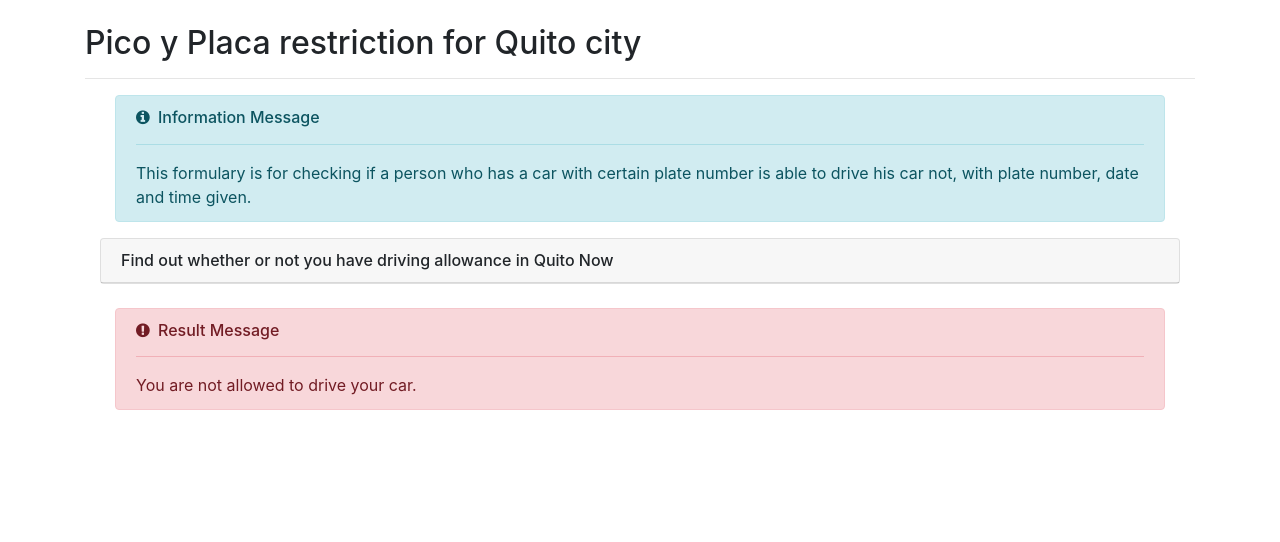
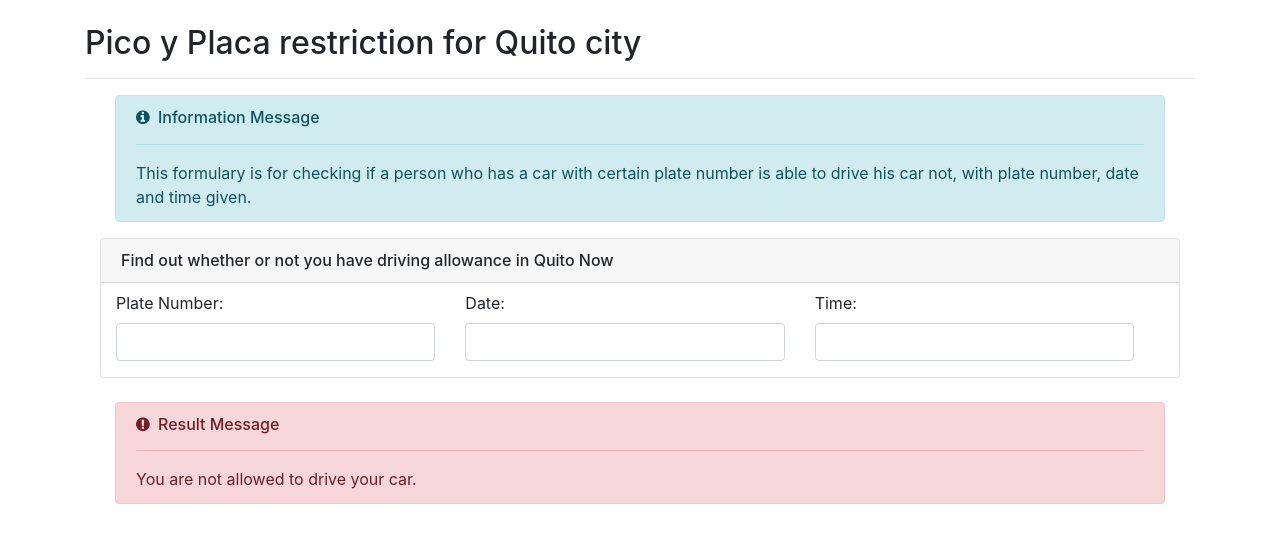
Before and after one commit to fwroman/pico-placa, an Angular app in the folder pico-placa-web/: page / in a window 1280 px wide. Shown: the top 542 px of the page. Built offline with nearby package versions, Linux system fonts and the light colour scheme.

Commit message:
CREATING UNIT TESTS TO MAKE SURE PLATE-NUMBER, DATE AND TIME INPUTS AND SUBMIT BUTTON EXIST IN THE DOM

```diff
--- a/pico-placa-web/src/app/components/pico-placa-form/pico-placa-form.component.html
+++ b/pico-placa-web/src/app/components/pico-placa-form/pico-placa-form.component.html
@@ -1,3 +1,20 @@
 <div class="card">
     <h6 class="card-header">{{ title }}</h6>
+    <form #frmPicoPlaca="ngForm" class="row col-12 pt-2">
+        <div class="form-group col-md-4">
+            <label class="form-label">Plate Number:</label>
+            <input class="form-control" type="text" id="plateNumber" name="plateNum" #plateNum="ngModel"
+                [(ngModel)]="picoPlaca.plateNumber">
+        </div>
+
+        <div class="form-group col-md-4">
+            <label class="form-label">Date:</label>
+            <input class="form-control" type="text" id="date" name="date" #date="ngModel" [(ngModel)]="picoPlaca.date">
+        </div>
+
+        <div class="form-group col-md-4">
+            <label class="form-label">Time:</label>
+            <input class="form-control" type="text" id="time" name="time" #time="ngModel" [(ngModel)]="picoPlaca.time">
+        </div>
+    </form>
 </div>
--- a/pico-placa-web/src/app/components/pico-placa-form/pico-placa-form.component.ts
+++ b/pico-placa-web/src/app/components/pico-placa-form/pico-placa-form.component.ts
@@ -1,4 +1,6 @@
-import { Component, OnInit } from '@angular/core';
+import { Component, OnInit, ViewChild } from '@angular/core';
+import { NgForm } from '@angular/forms';
+import { PicoPlaca } from 'src/app/models/pico-placa';
 
 @Component({
   selector: 'pico-placa-form',
@@ -6,14 +8,16 @@ import { Component, OnInit } from '@angular/core';
   styleUrls: ['./pico-placa-form.component.scss']
 })
 export class PicoPlacaFormComponent implements OnInit {
+  @ViewChild('frmPicoPlaca') form: NgForm;
   public title: string;
+  public picoPlaca: PicoPlaca;
 
   constructor() {
     this.title = 'Find out whether or not you have driving allowance in Quito Now';
+    this.picoPlaca = new PicoPlaca('', '', '');
   }
 
   ngOnInit(): void {
-
   }
 
 }
```
Also changed, not shown: 1 other file (tests, documents, lock files or other folders).
